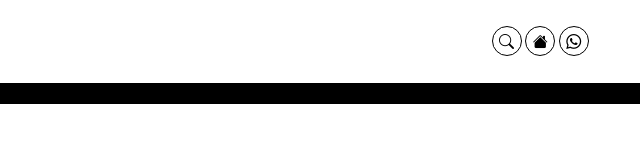
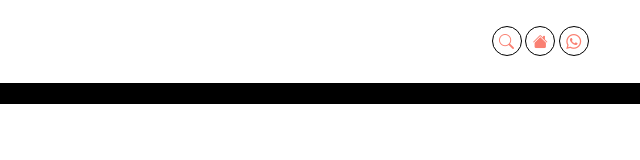
Before and after one commit to LuisHenque/projeto-apache, a plain HTML site: page trein.html in a window 1280 px wide. Shown: the full height of the page, 640-1280 px from the left. Drawn offline with nearby package versions, Linux system fonts and the light colour scheme.

Commit message:
correções

```diff
--- a/style/trein.css
+++ b/style/trein.css
@@ -44,5 +44,5 @@ header {
 }
 
 .top-header .btn-header button a{
-    color: #000;
+    color: salmon;
 }
```
